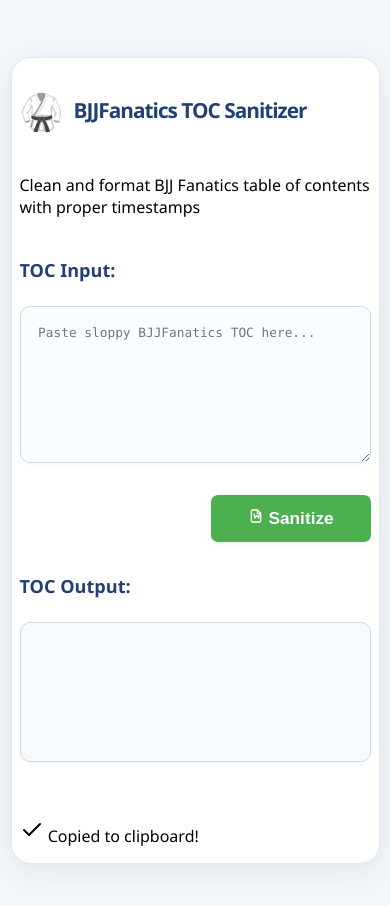
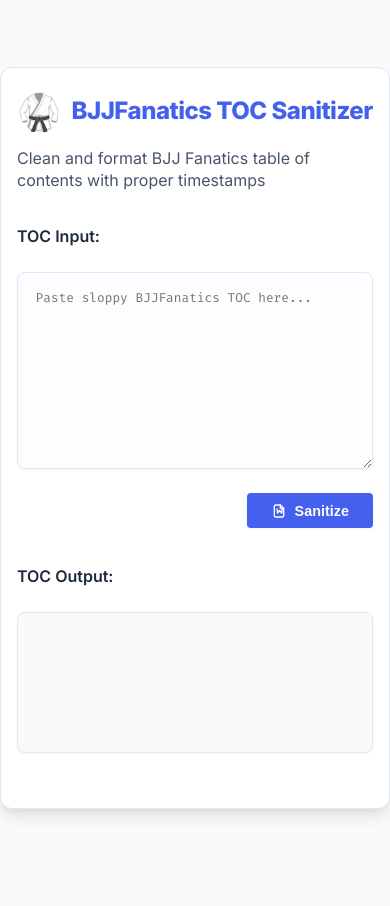
Before and after one commit to shunchu/bjjfanantics-toc-sanitizer, a plain HTML site: page index.html in a window 390 px wide. After the commit the page ends 876 px from the top, so only its background shows below. Drawn offline with Linux system fonts and the light colour scheme.

Commit message:
styles overhaul

```diff
--- a/styles.css
+++ b/styles.css
@@ -1,117 +1,229 @@
+@import url('https://fonts.googleapis.com/css2?family=Inter:wght@400;500;600;700;800&family=Fira+Mono&display=swap');
+
+:root {
+  --primary-color: #4361ee;
+  --primary-hover: #3a56d4;
+  --success-color: #4CAF50;
+  --success-hover: #45a049;
+  --text-primary: #1e293b;
+  --text-secondary: #475569;
+  --bg-color: #f8fafc;
+  --card-bg: #ffffff;
+  --border-color: #e2e8f0;
+  --shadow-sm: 0 1px 3px rgba(0,0,0,0.05);
+  --shadow-md: 0 4px 6px -1px rgba(0,0,0,0.1), 0 2px 4px -1px rgba(0,0,0,0.06);
+  --shadow-lg: 0 10px 15px -3px rgba(0,0,0,0.1), 0 4px 6px -2px rgba(0,0,0,0.05);
+  --radius-sm: 4px;
+  --radius-md: 8px;
+  --radius-lg: 12px;
+}
+
 html, body {
-  /*height: 100%;*/
-  margin: 1rem 0;
+  margin: 0;
   padding: 0;
-  background: #f4f8fb;
+  background: var(--bg-color);
+  color: var(--text-primary);
 }
+
 body {
-  /*height: 100vh;*/
+  min-height: 100vh;
   display: flex;
   align-items: center;
   justify-content: center;
-  font-family: 'Segoe UI', Arial, sans-serif;
-  background: #f4f8fb;
+  font-family: 'Inter', -apple-system, BlinkMacSystemFont, 'Segoe UI', Roboto, Oxygen, Ubuntu, sans-serif;
+  line-height: 1.5;
+  padding: 1rem 0;
 }
+
+h1 {
+  font-size: 2rem;
+  font-weight: 800;
+  color: var(--primary-color);
+  letter-spacing: -0.5px;
+  margin: 0;
+  display: flex;
+  align-items: center;
+  gap: 0.7rem;
+  line-height: 1.1;
+  position: relative;
+}
+
 h1 span {
-  font-size:2.2rem;
+  font-size: 2.2rem;
+  display: inline-flex;
+  align-items: center;
+  justify-content: center;
 }
+
 .container {
-  background: #fff;
+  background: var(--card-bg);
   max-width: 900px;
   width: 90vw;
   min-width: 340px;
   padding: 2.5rem 2.5rem 2rem 2.5rem;
-  margin: 3vh auto;
-  border-radius: 20px;
-  box-shadow: 0 8px 36px rgba(40,60,90,0.09), 0 1px 6px rgba(40,60,90,0.03);
-  border: 1px solid #e3e8ee;
+  margin: 2rem auto;
+  border-radius: var(--radius-lg);
+  box-shadow: var(--shadow-lg);
+  border: 1px solid var(--border-color);
   display: flex;
   flex-direction: column;
   gap: 1.5rem;
+  position: relative;
+  overflow: hidden;
 }
-h1 {
-  font-size: 2.4rem;
-  font-weight: 800;
-  color: #234075;
-  letter-spacing: -1px;
-  margin-bottom: 0.2em;
-  display: flex;
-  align-items: center;
-  gap: 0.7rem;
-  line-height: 1.1;
+
+.app-description {
+  color: var(--text-secondary);
+  margin: -0.5rem 0 0.5rem;
+  font-size: 1rem;
+  line-height: 1.4;
 }
+
 .toc-label {
   display: block;
-  font-weight: 700;
-  font-size: 1.13rem;
-  color: #234075;
+  font-weight: 600;
+  font-size: 1.1rem;
+  color: var(--text-primary);
 }
+
 textarea {
   min-width: 220px;
   max-width: 100%;
-  height: 320px;
+  height: 300px;
   min-height: 120px;
-  margin-bottom: 0.5rem;
   padding: 1.1rem 1.1rem;
   font-family: 'Fira Mono', 'Consolas', monospace;
   font-size: 0.8rem;
-  border: 1px solid #cfd8dc;
-  border-radius: 10px;
-  background: #fafdff;
-  box-shadow: 0 1px 4px rgba(0,0,0,0.03);
+  border: 1px solid var(--border-color);
+  border-radius: var(--radius-md);
+  background: #fcfdff;
+  box-shadow: var(--shadow-sm);
   resize: vertical;
-  transition: border 0.2s;
+  transition: all 0.2s ease;
+  color: var(--text-primary);
 }
+
 textarea:focus {
-  border: 1px solid #4a90e2;
+  border-color: var(--primary-color);
   outline: none;
+  box-shadow: 0 0 0 3px rgba(67, 97, 238, 0.15);
 }
+
 .button {
   display: flex;
   justify-content: flex-end;
+  gap: 0.75rem;
+  margin-bottom: 0.75rem;
+}
+
+button {
+  background-color: var(--primary-color);
+  color: #fff;
+  padding: 0.75rem 1.5rem;
+  border: none;
+  border-radius: var(--radius-sm);
+  font-size: 0.95rem;
+  font-weight: 600;
+  cursor: pointer;
+  box-shadow: var(--shadow-sm);
+  transition: all 0.2s ease;
+  display: inline-flex;
+  align-items: center;
+  justify-content: center;
   gap: 0.5rem;
-  margin-bottom: 0.5rem;
 }
-button {
-  background-color: #4CAF50;
-  color: #fff;
-  padding: 0.8rem 2.3rem;
-  border: none;
-  border-radius: 7px;
-  font-size: 1.08rem;
-  font-weight: 700;
-  cursor: pointer;
-  box-shadow: 0 2.5px 8px rgba(76,175,80,0.08);
-  transition: background 0.2s, transform 0.1s;
+
+button:hover {
+  background-color: var(--primary-hover);
+  transform: translateY(-1px);
+  box-shadow: var(--shadow-md);
 }
-button:hover {
-  background-color: #45a049;
-  transform: translateY(-2px) scale(1.03);
+
+button:active {
+  transform: translateY(0);
 }
+
+button#copyBtn {
+  background-color: var(--success-color);
+}
+
+button#copyBtn:hover {
+  background-color: var(--success-hover);
+}
+
 #copyBtn {
   display: none;
 }
+
+.notification {
+  position: fixed;
+  bottom: 20px;
+  right: 20px;
+  background-color: var(--success-color);
+  color: white;
+  padding: 12px 20px;
+  border-radius: var(--radius-sm);
+  box-shadow: var(--shadow-md);
+  display: flex;
+  align-items: center;
+  gap: 8px;
+  transform: translateY(100px);
+  opacity: 0;
+  transition: all 0.3s ease;
+  z-index: 1000;
+}
+
+.notification.show {
+  transform: translateY(0);
+  opacity: 1;
+}
+
+.notification svg {
+  width: 20px;
+  height: 20px;
+}
 .output {
   padding: 1.2rem 1.1rem;
-  border: 1px solid #cfd8dc;
-  background: #f7fafc;
-  border-radius: 10px;
+  border: 1px solid var(--border-color);
+  background: #f8fafc;
+  border-radius: var(--radius-md);
   white-space: pre-wrap;
   font-family: 'Fira Mono', 'Consolas', monospace;
   font-size: 0.8rem;
   min-height: 100px;
   max-height: 32vh;
   overflow-y: auto;
-  box-shadow: 0 1px 4px rgba(0,0,0,0.03);
+  box-shadow: var(--shadow-sm);
+  color: var(--text-primary);
+  line-height: 1.6;
+  position: relative;
 }
 @media (max-width: 700px) {
   .container {
-    padding: 1.2rem 0.5rem 1rem 0.5rem;
+    padding: 1.5rem 1rem 1.2rem 1rem;
+    width: 95vw;
+    margin: 1rem auto;
   }
   h1 {
-    font-size: 1.3rem;
+    font-size: 1.5rem;
+  }
+  h1::after {
+    width: 40px;
+    height: 3px;
+    bottom: -8px;
   }
   textarea {
-    height: 120px;
+    height: 160px;
+    font-size: 0.8rem;
+  }
+  button {
+    padding: 0.6rem 1.5rem;
+    font-size: 0.9rem;
+  }
+  .toc-label {
+    font-size: 1rem;
+  }
+  .output {
+    font-size: 0.8rem;
   }
 }
```
